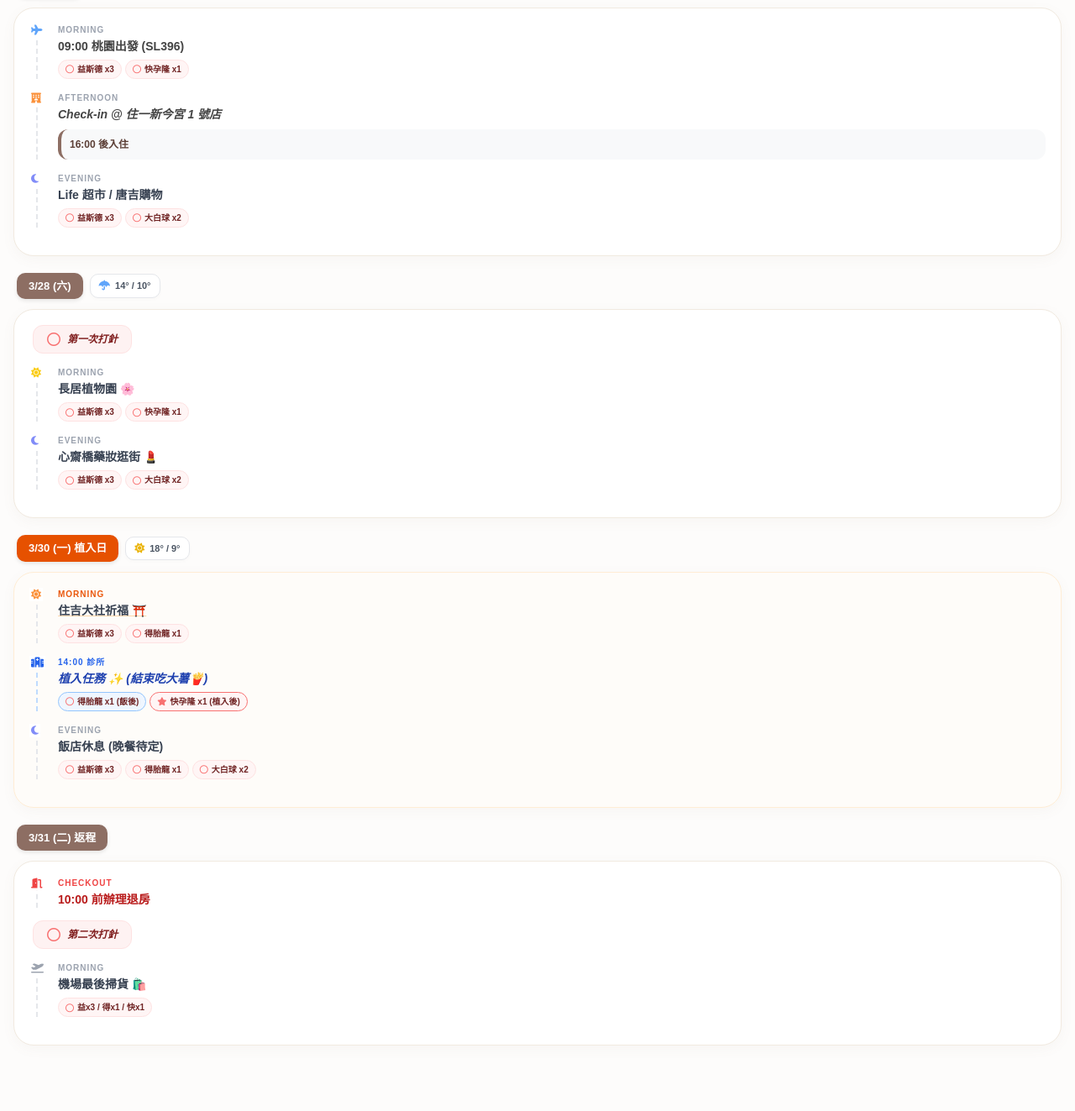
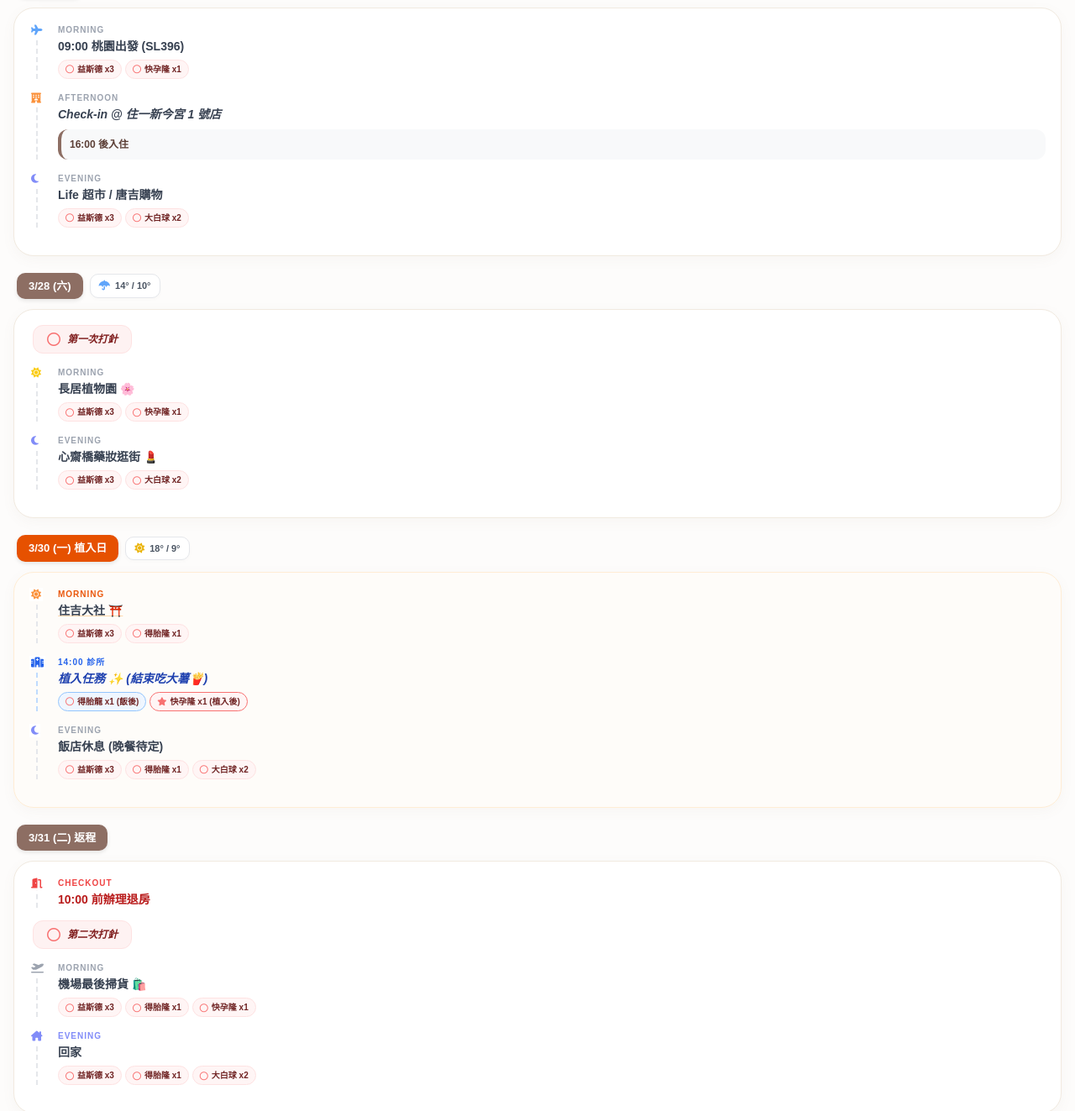
Before and after one commit to uber0831/2026-Osaka, a plain HTML site: page index.html in a window 1280 px wide. Shown: the part 103-1426 px from the top of the page at 84% size. Drawn offline with nearby package versions, Linux system fonts and the light colour scheme.

Commit message:
Update index.html

```diff
--- a/index.html
+++ b/index.html
@@ -60,7 +60,7 @@
         <div class="period-box">
             <i class="fa-solid fa-plane period-icon text-blue-400"></i>
             <span class="period-label">Morning</span>
-            <p class="text-sm font-bold">09:00 桃園出發 (SL396)</p>
+            <p class="text-sm font-bold text-gray-700">09:00 桃園出發 (SL396)</p>
             <div class="med-pill-container">
                 <div class="med-pill" onclick="toggleMed(this)"><i class="fa-regular fa-circle"></i><span>益斯德 x3</span></div>
                 <div class="med-pill" onclick="toggleMed(this)"><i class="fa-regular fa-circle"></i><span>快孕隆 x1</span></div>
@@ -69,7 +69,7 @@
         <div class="period-box">
             <i class="fa-solid fa-hotel period-icon text-orange-400"></i>
             <span class="period-label">Afternoon</span>
-            <p class="text-sm font-bold italic">Check-in @ 住一新今宮 1 號店</p>
+            <p class="text-sm font-bold italic text-gray-700">Check-in @ 住一新今宮 1 號店</p>
             <div class="hotel-card">
                 <p class="text-xs font-bold text-[#5D4037]">16:00 後入住</p>
             </div>
@@ -122,10 +122,10 @@
         <div class="period-box">
             <i class="fa-solid fa-sun period-icon text-orange-400"></i>
             <span class="period-label text-orange-600">Morning</span>
-            <p class="text-sm font-bold text-gray-700 underline decoration-orange-200">住吉大社祈福 ⛩️</p>
+            <p class="text-sm font-bold text-gray-700 underline decoration-orange-200">住吉大社 ⛩️</p>
             <div class="med-pill-container">
                 <div class="med-pill" onclick="toggleMed(this)"><i class="fa-regular fa-circle"></i><span>益斯德 x3</span></div>
-                <div class="med-pill" onclick="toggleMed(this)"><i class="fa-regular fa-circle"></i><span>得胎龍 x1</span></div>
+                <div class="med-pill" onclick="toggleMed(this)"><i class="fa-regular fa-circle"></i><span>得胎隆 x1</span></div>
             </div>
         </div>
 
@@ -145,7 +145,7 @@
             <p class="text-sm font-bold text-gray-700">飯店休息 (晚餐待定)</p>
             <div class="med-pill-container">
                 <div class="med-pill" onclick="toggleMed(this)"><i class="fa-regular fa-circle"></i><span>益斯德 x3</span></div>
-                <div class="med-pill" onclick="toggleMed(this)"><i class="fa-regular fa-circle"></i><span>得胎龍 x1</span></div>
+                <div class="med-pill" onclick="toggleMed(this)"><i class="fa-regular fa-circle"></i><span>得胎隆 x1</span></div>
                 <div class="med-pill" onclick="toggleMed(this)"><i class="fa-regular fa-circle"></i><span>大白球 x2</span></div>
             </div>
         </div>
@@ -169,7 +169,19 @@
             <span class="period-label text-gray-400">Morning</span>
             <p class="text-sm font-bold text-gray-700">機場最後掃貨 🛍️</p>
             <div class="med-pill-container">
-                <div class="med-pill" onclick="toggleMed(this)"><i class="fa-regular fa-circle"></i><span>益x3 / 得x1 / 快x1</span></div>
+                <div class="med-pill" onclick="toggleMed(this)"><i class="fa-regular fa-circle"></i><span>益斯德 x3</span></div>
+                <div class="med-pill" onclick="toggleMed(this)"><i class="fa-regular fa-circle"></i><span>得胎隆 x1</span></div>
+                <div class="med-pill" onclick="toggleMed(this)"><i class="fa-regular fa-circle"></i><span>快孕隆 x1</span></div>
+            </div>
+        </div>
+        <div class="period-box">
+            <i class="fa-solid fa-house-chimney period-icon text-indigo-400"></i>
+            <span class="period-label text-indigo-400">Evening</span>
+            <p class="text-sm font-bold text-gray-700">回家</p>
+            <div class="med-pill-container">
+                <div class="med-pill" onclick="toggleMed(this)"><i class="fa-regular fa-circle"></i><span>益斯德 x3</span></div>
+                <div class="med-pill" onclick="toggleMed(this)"><i class="fa-regular fa-circle"></i><span>得胎隆 x1</span></div>
+                <div class="med-pill" onclick="toggleMed(this)"><i class="fa-regular fa-circle"></i><span>大白球 x2</span></div>
             </div>
         </div>
     </div>
```
